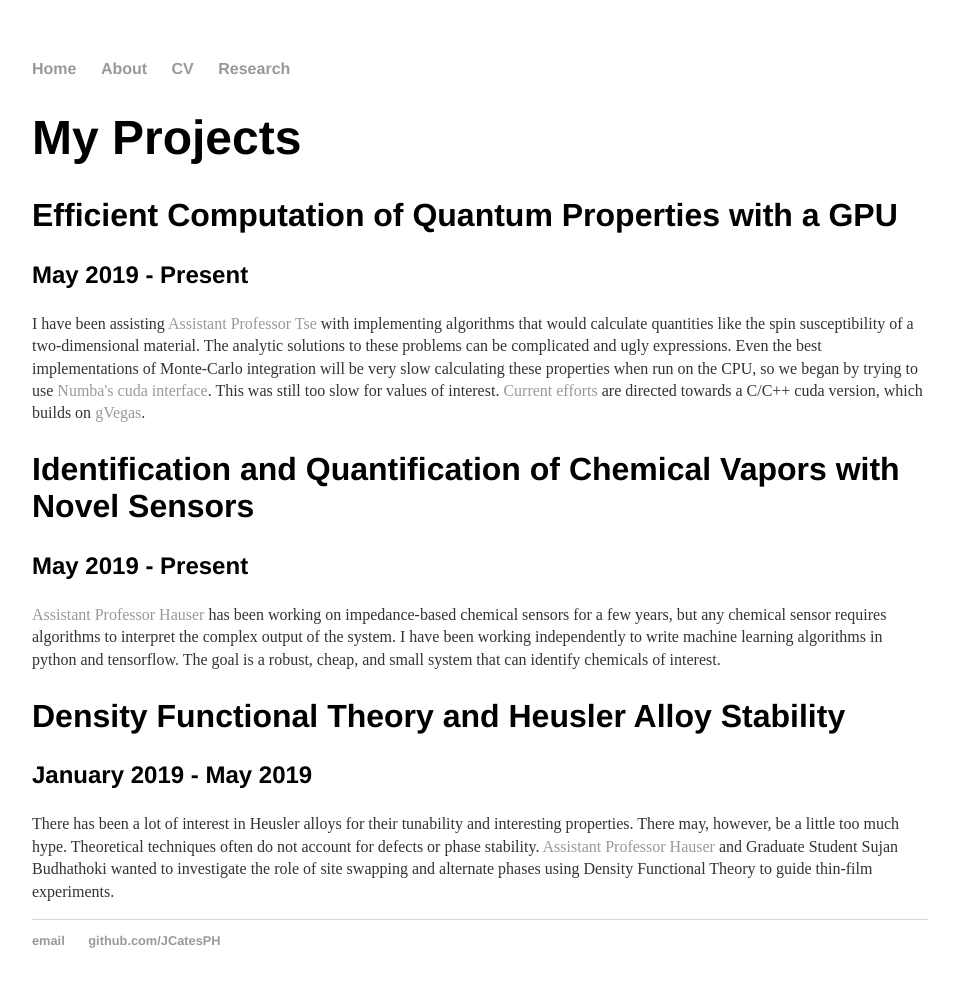
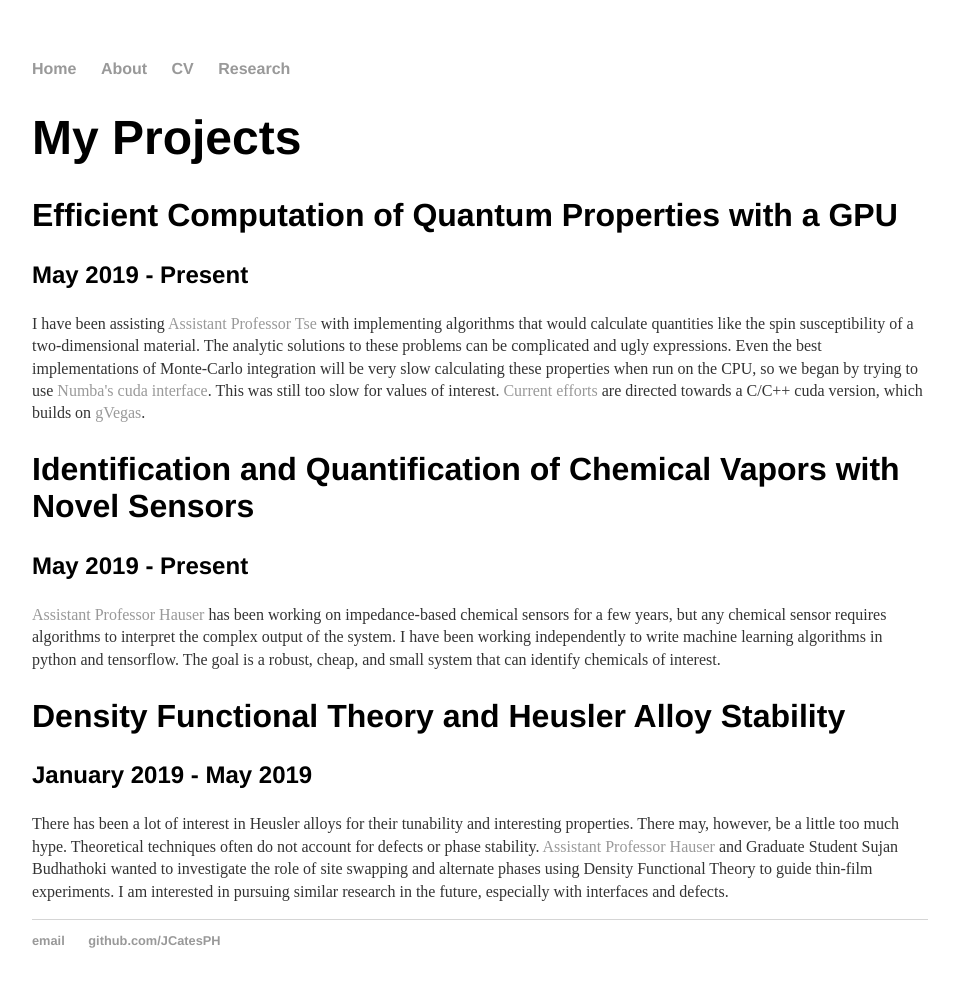
Before and after one commit to JCatesPH/JCatesPH.github.io, a Jekyll site: the page built from research/index.html, in a window 1280 px wide. Shown: the whole page, without its empty margins (160-1113 px from the left). Built offline with Jekyll 4.4.1, drawn with Linux system fonts in a browser that asks for light colours.

Commit message:
Extra sentence

```diff
--- a/research/index.html
+++ b/research/index.html
@@ -14,5 +14,5 @@
 
     <h2>Density Functional Theory and Heusler Alloy Stability</h2>
     <h3>January 2019 - May 2019</h3>
-	<p>There has been a lot of interest in Heusler alloys for their tunability and interesting properties. There may, however, be a little too much hype. Theoretical techniques often do not account for defects or phase stability. <a href=http://hauserlab.ua.edu>Assistant Professor Hauser</a> and Graduate Student Sujan Budhathoki wanted to investigate the role of site swapping and alternate phases using Density Functional Theory to guide thin-film experiments.</p>
+	<p>There has been a lot of interest in Heusler alloys for their tunability and interesting properties. There may, however, be a little too much hype. Theoretical techniques often do not account for defects or phase stability. <a href=http://hauserlab.ua.edu>Assistant Professor Hauser</a> and Graduate Student Sujan Budhathoki wanted to investigate the role of site swapping and alternate phases using Density Functional Theory to guide thin-film experiments. I am interested in pursuing similar research in the future, especially with interfaces and defects.</p>
 </div><!-- /.blurb -->
```
